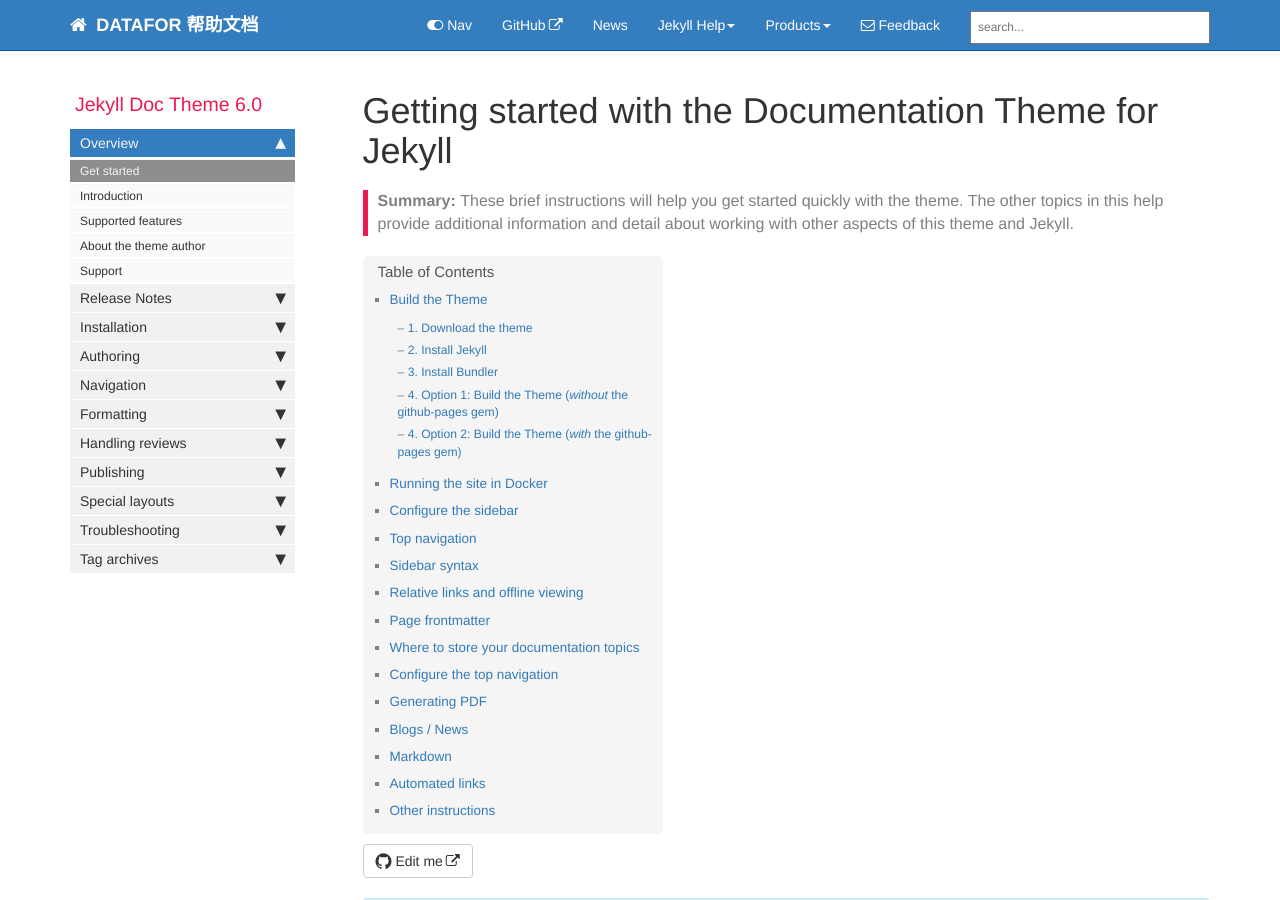
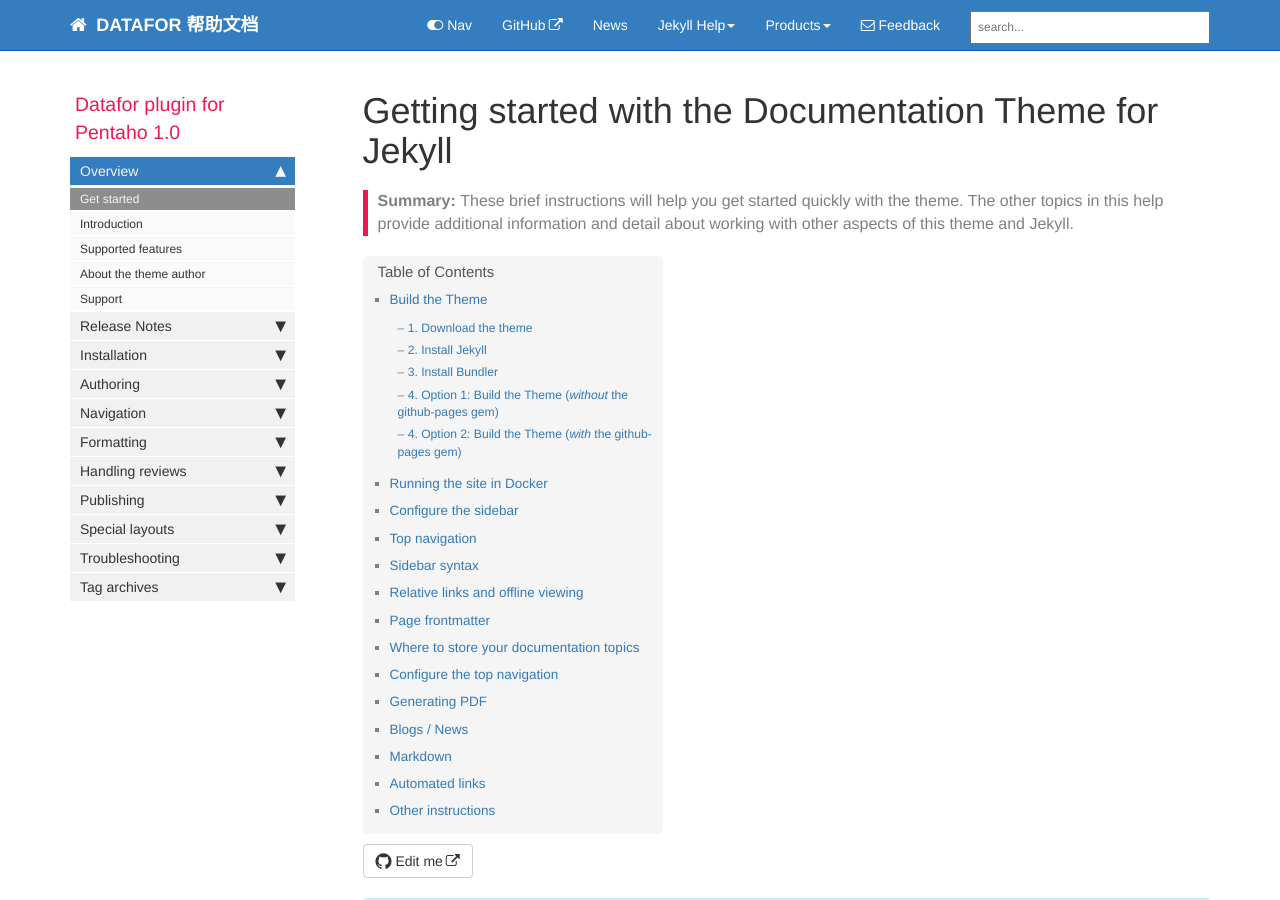
Before and after one commit to pentaho-visualizer/pentaho-visualizer.github.io, a Jekyll site: the page built from index.md, in a window 1280 px wide and 900 px high. Built offline with Jekyll 4.4.1, drawn with Linux system fonts in a browser that asks for light colours; nearby versions of some CDN libraries; comment, search, counter and statistics services are not loaded.

Commit message:
Update mydoc_sidebar.yml

```diff
--- a/_data/sidebars/mydoc_sidebar.yml
+++ b/_data/sidebars/mydoc_sidebar.yml
@@ -2,8 +2,8 @@
 
 entries:
 - title: sidebar
-  product: Jekyll Doc Theme
-  version: 6.0
+  product: Datafor plugin for Pentaho
+  version: 1.0
   folders:
 
   - title:
```
